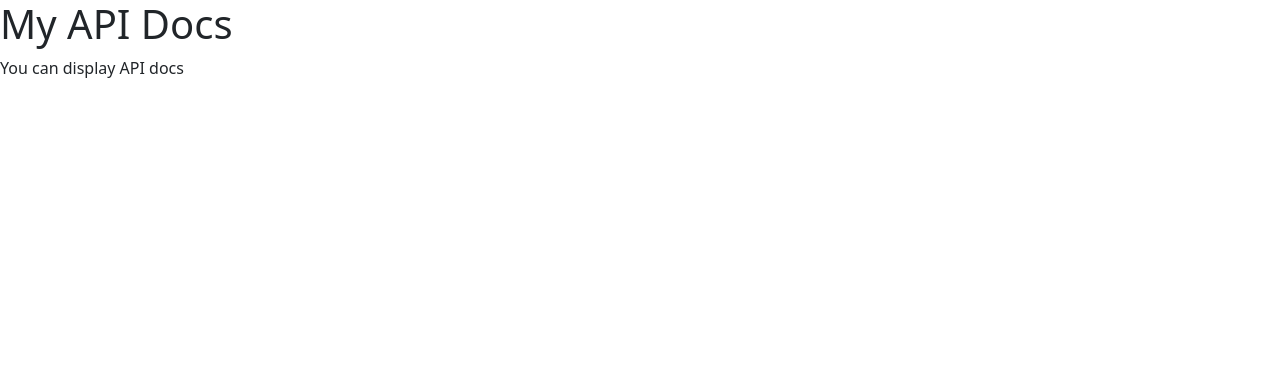
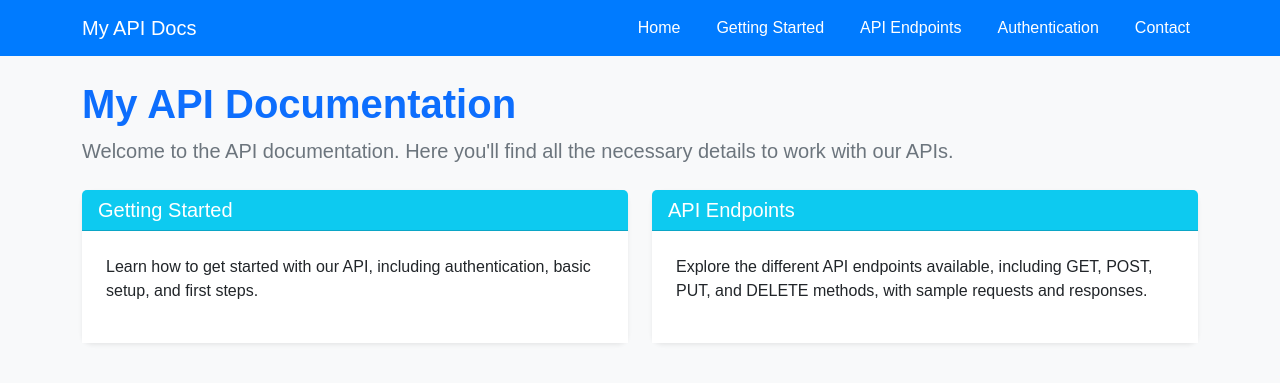
Before and after one commit to ac-png/PhysioAPI, a Flask app: template app/templates/index.html in a window 1280 px wide. Shown: the top 383 px of the page. Run offline with Flask 3, Linux system fonts and the light colour scheme; the template is opened without the code that fills it, so the values that code supplies are empty.

Commit message:
Adding better content and styling for homepage

```diff
--- /dev/null
+++ b/app/static/css/styles.css
@@ -0,0 +1,63 @@
+body {
+  font-family: 'Arial', sans-serif;
+  background-color: #f8f9fa;
+  padding-top: 80px;
+}
+
+.navbar {
+  background-color: #007bff !important;
+}
+
+.navbar-brand, .nav-link {
+  color: white !important;
+}
+
+.navbar-nav .nav-item + .nav-item {
+  margin-left: 20px;
+}
+
+.navbar-nav .nav-link {
+  transition: color 0.3s ease;
+}
+
+.navbar-nav .nav-link:hover {
+  color: #ffc107 !important;
+}
+
+h1 {
+  font-size: 2.5rem;
+  font-weight: bold;
+  color: #343a40;
+}
+
+.card {
+  border: none;
+  border-radius: 10px;
+  box-shadow: 0 4px 6px rgba(0, 0, 0, 0.1);
+  transition: box-shadow 0.3s ease;
+}
+
+.card:hover {
+  box-shadow: 0 8px 12px rgba(0, 0, 0, 0.2);
+}
+
+.card-header {
+  background-color: #007bff;
+  color: white;
+  font-size: 1.25rem;
+  font-weight: bold;
+}
+
+.card-body {
+  background-color: white;
+  padding: 1.5rem;
+}
+
+.doc-section {
+  margin-bottom: 30px;
+}
+
+.lead {
+  font-size: 1.25rem;
+  color: #6c757d;
+}
--- a/app/templates/index.html
+++ b/app/templates/index.html
@@ -5,10 +5,66 @@
     <meta name="viewport" content="width=device-width, initial-scale=1">
     <title>My API Docs</title>
     <link href="https://cdn.jsdelivr.net/npm/bootstrap@5.3.3/dist/css/bootstrap.min.css" rel="stylesheet" integrity="sha384-QWTKZyjpPEjISv5WaRU9OFeRpok6YctnYmDr5pNlyT2bRjXh0JMhjY6hW+ALEwIH" crossorigin="anonymous">
+    <link rel="stylesheet" href="{{ url_for('static', filename='css/styles.css') }}">
   </head>
   <body>
-    <h1>My API Docs</h1>
-    <p>You can display API docs</p>
+    <nav class="navbar navbar-expand-lg navbar-dark fixed-top">
+      <div class="container">
+        <a class="navbar-brand" href="#">My API Docs</a>
+        <button class="navbar-toggler" type="button" data-bs-toggle="collapse" data-bs-target="#navbarNav" aria-controls="navbarNav" aria-expanded="false" aria-label="Toggle navigation">
+          <span class="navbar-toggler-icon"></span>
+        </button>
+        <div class="collapse navbar-collapse" id="navbarNav">
+          <ul class="navbar-nav ms-auto">
+            <li class="nav-item">
+              <a class="nav-link active" aria-current="page" href="#">Home</a>
+            </li>
+            <li class="nav-item">
+              <a class="nav-link" href="#">Getting Started</a>
+            </li>
+            <li class="nav-item">
+              <a class="nav-link" href="#">API Endpoints</a>
+            </li>
+            <li class="nav-item">
+              <a class="nav-link" href="#">Authentication</a>
+            </li>
+            <li class="nav-item">
+              <a class="nav-link" href="#">Contact</a>
+            </li>
+          </ul>
+        </div>
+      </div>
+    </nav>
+
+    <div class="container">
+      <header class="mb-4">
+        <h1 class="text-primary">My API Documentation</h1>
+        <p class="lead">Welcome to the API documentation. Here you'll find all the necessary details to work with our APIs.</p>
+      </header>
+
+      <div class="row">
+        <div class="col-md-6 doc-section">
+          <div class="card shadow-sm">
+            <div class="card-header bg-info text-white">
+              <h5 class="mb-0">Getting Started</h5>
+            </div>
+            <div class="card-body">
+              <p>Learn how to get started with our API, including authentication, basic setup, and first steps.</p>
+            </div>
+          </div>
+        </div>
+        <div class="col-md-6 doc-section">
+          <div class="card shadow-sm">
+            <div class="card-header bg-info text-white">
+              <h5 class="mb-0">API Endpoints</h5>
+            </div>
+            <div class="card-body">
+              <p>Explore the different API endpoints available, including GET, POST, PUT, and DELETE methods, with sample requests and responses.</p>
+            </div>
+          </div>
+        </div>
+      </div>
+
     <script src="https://cdn.jsdelivr.net/npm/@popperjs/core@2.11.8/dist/umd/popper.min.js" integrity="sha384-I7E8VVD/ismYTF4hNIPjVp/Zjvgyol6VFvRkX/vR+Vc4jQkC+hVqc2pM8ODewa9r" crossorigin="anonymous"></script>
     <script src="https://cdn.jsdelivr.net/npm/bootstrap@5.3.3/dist/js/bootstrap.min.js" integrity="sha384-0pUGZvbkm6XF6gxjEnlmuGrJXVbNuzT9qBBavbLwCsOGabYfZo0T0to5eqruptLy" crossorigin="anonymous"></script>
   </body>
```
